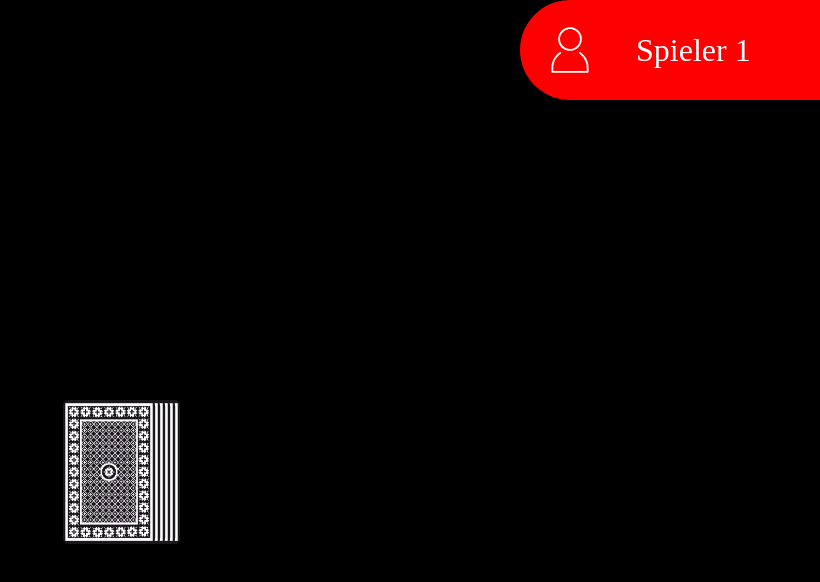
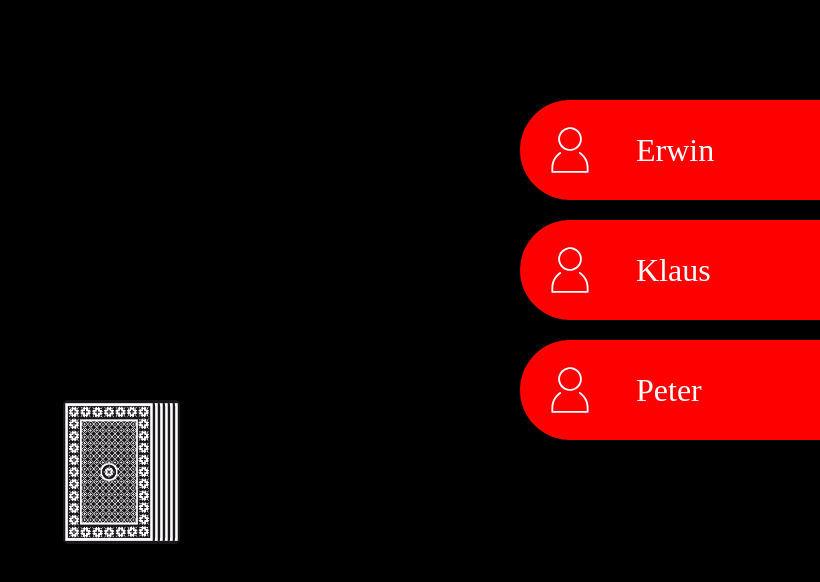
Before and after one commit to Pixelschmied/Ring-of-Fire, an Angular app: page /game in a window 1280 px wide. Shown: the top 582 px of the page, without its empty margins (460-1280 px from the left). Built offline with nearby package versions, Linux system fonts and the light colour scheme.

Commit message:
added input and variables to templates

```diff
--- a/src/app/game/game.component.html
+++ b/src/app/game/game.component.html
@@ -1,15 +1,43 @@
-<app-player class="player-position"></app-player>
+<app-player
+  *ngFor="let player of game.players; let i = index"
+  style="top: 200px"
+  [ngStyle]="{ 'top.px': 100 + i * 120 }"
+  class="player-position"
+  [name]="player"
+></app-player>
 
 <div class="field">
-    <div class="card-stack">
-        <!-- Shuffled undrawn card stack-->
-        <img [ngStyle]="{'right.px': i*5}" *ngFor="let card of [0,1,2,3,4]; let i = index;" src="/assets/img/cards/backblack.png" alt="">
-        <img (click)="drawCard()" class="top-card" style="right: 25px" src="/assets/img/cards/backblack.png" alt="">
+  <div class="card-stack">
+    <!-- Shuffled undrawn card stack-->
+    <img
+      [ngStyle]="{ 'right.px': i * 5 }"
+      *ngFor="let card of [0, 1, 2, 3, 4]; let i = index"
+      src="/assets/img/cards/backblack.png"
+      alt=""
+    />
+    <img
+      (click)="drawCard()"
+      class="top-card"
+      style="right: 25px"
+      src="/assets/img/cards/backblack.png"
+      alt=""
+    />
 
-        <!-- Stack for played Cards-->
-        <img *ngFor="let card of game.playedCards" class="played-card" src="/assets/img/cards/{{card}}.png" alt="">
+    <!-- Stack for played Cards-->
+    <img
+      *ngFor="let card of game.playedCards"
+      class="played-card"
+      src="/assets/img/cards/{{ card }}.png"
+      alt=""
+    />
 
-        <!-- Draw Card Animation-->
-        <img *ngIf="drawCardAnimation" class="draw-card" style="right: 25px" src="/assets/img/cards/{{currentCard}}.png" alt="">
-    </div>
+    <!-- Draw Card Animation-->
+    <img
+      *ngIf="drawCardAnimation"
+      class="draw-card"
+      style="right: 25px"
+      src="/assets/img/cards/{{ currentCard }}.png"
+      alt=""
+    />
+  </div>
 </div>
--- a/src/app/player/player.component.html
+++ b/src/app/player/player.component.html
@@ -1,4 +1,4 @@
 <div class="player">
     <img src="../../assets/img/avatar.svg" alt="avatar-picture">
-    <span>Spieler 1</span>
+    <span>{{name}}</span>
 </div>
--- a/src/app/player/player.component.ts
+++ b/src/app/player/player.component.ts
@@ -1,12 +1,14 @@
-import { Component } from '@angular/core';
+import { Component, Input } from '@angular/core';
 
 @Component({
   selector: 'app-player',
   standalone: true,
   imports: [],
   templateUrl: './player.component.html',
-  styleUrl: './player.component.scss'
+  styleUrl: './player.component.scss',
 })
 export class PlayerComponent {
 
+  @Input() name!: string;
+
 }
```
